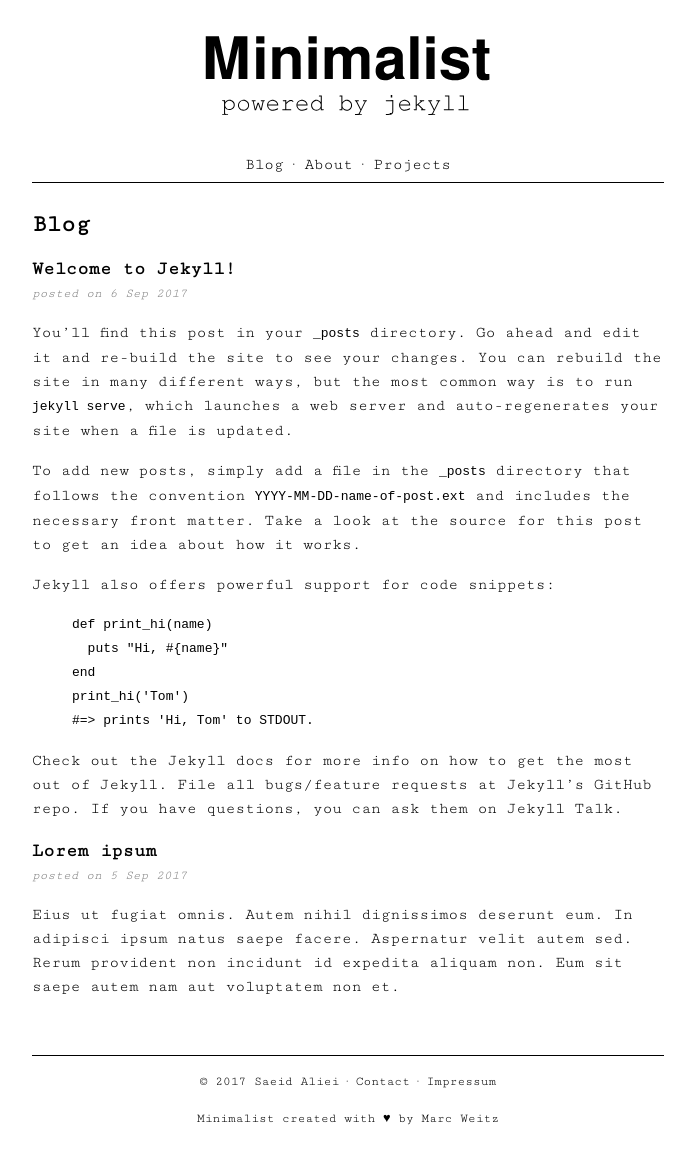
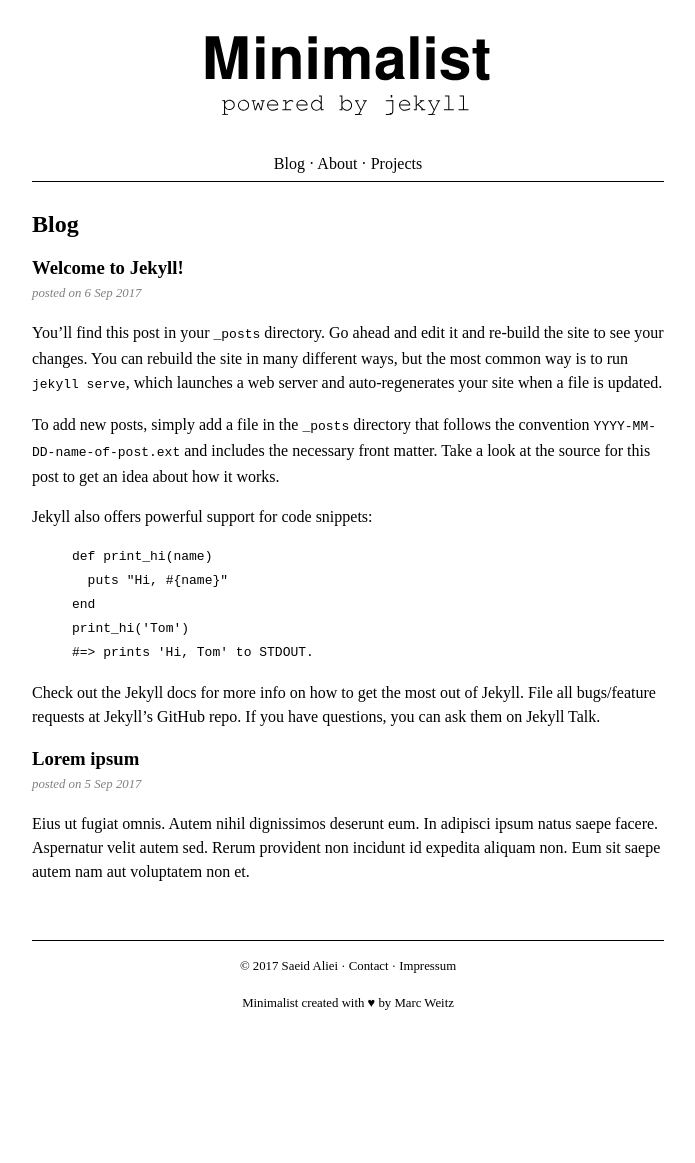
Before and after one commit to saliei/saliei.github.io, a Jekyll site: the page built from index.md, in a window 1280 px wide. Shown: the whole page, without its empty margins (292-987 px from the left). Built offline with Jekyll 4.4.1, drawn with Linux system fonts in a browser that asks for light colours; after the commit the page ends 1048 px from its top, so only the background shows below that.

Commit message:
update css file

```diff
--- a/assets/css/style.css
+++ b/assets/css/style.css
@@ -1,7 +1,8 @@
 body	{
 	margin-top: 0px;
 	padding:0;
-	font-family: 'Cutive Mono', serif;
+	/*font-family: 'Cutive Mono', serif;*/
+    font-family: 'Special Elite', cursive;
 	font-size:100%;
 	line-height:150%;
 }
```
